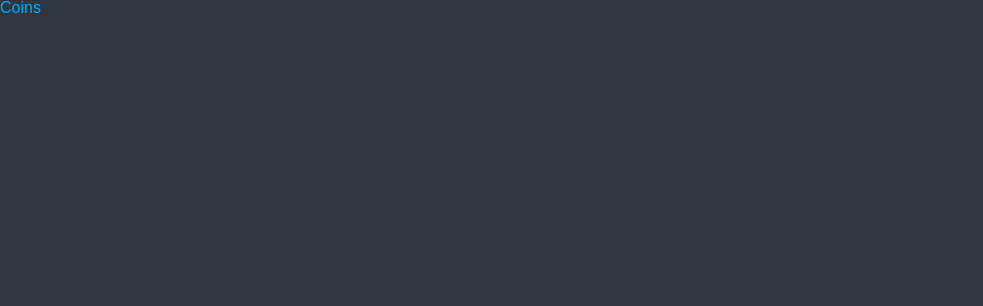
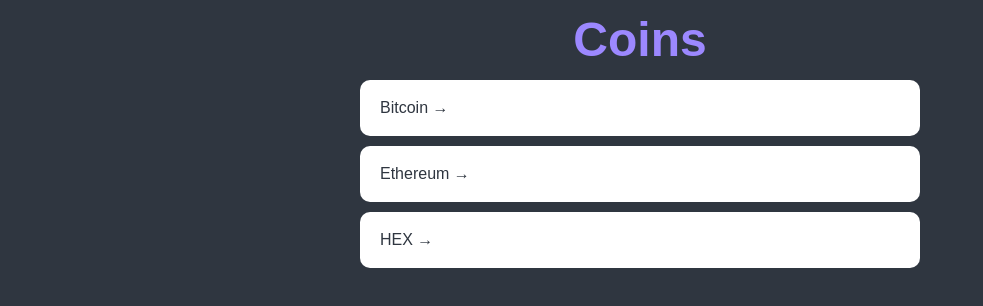
Before and after one commit to xoxojw/coin-tracking-app, a React (Create React App) app: page / in a window 1280 px wide. Shown: the top 306 px of the page, without its empty margins (0-983 px from the left). Built offline with nearby package versions, Linux system fonts and the light colour scheme.

Commit message:
Design: 기본 UI 완성

```diff
--- a/src/routes/Coins.tsx
+++ b/src/routes/Coins.tsx
@@ -1,11 +1,96 @@
+import { Link } from "react-router-dom";
 import styled from "styled-components";
 
+const coins = [
+  {
+    id: "btc-bitcoin",
+    name: "Bitcoin",
+    symbol: "BTC",
+    rank: 1,
+    is_new: false,
+    is_active: true,
+    type: "coin",
+  },
+  {
+    id: "eth-ethereum",
+    name: "Ethereum",
+    symbol: "ETH",
+    rank: 2,
+    is_new: false,
+    is_active: true,
+    type: "coin",
+  },
+  {
+    id: "hex-hex",
+    name: "HEX",
+    symbol: "HEX",
+    rank: 3,
+    is_new: false,
+    is_active: true,
+    type: "token",
+  },
+]
+
 const Coins = () => {
-  return <Title>Coins</Title>;
+  return (
+    <>
+      <Container>
+        <Header>
+          <Title>Coins</Title>
+        </Header>
+        <Section>
+          <CoinsList>
+            {coins.map(coin => (
+              <Coin key={coin.id}>
+                <Link to={`/${coin.id}`}>{coin.name} &rarr;</Link>
+              </Coin>
+            ))}
+          </CoinsList>
+        </Section>
+      </Container>
+    </>
+  );
 };
 
 export default Coins;
 
 const Title = styled.h1`
-  color: ${props => props.theme.accentColor}
+  color: ${props => props.theme.accentColor};
+  font-size: 48px;
+  font-weight: 700;
 `;
+
+const Container = styled.div`
+  padding: 0px 20px;
+  max-width: 600px;
+  margin: 0 auto;
+`;
+
+const Header = styled.header`
+  height: 10vh;
+  display: flex;
+  justify-content: center;
+  align-items: center;
+`;
+
+const Section = styled.section``;
+
+const CoinsList = styled.ul``;
+
+const Coin = styled.li`
+  background-color: white;
+  color: ${props => props.theme.bgColor};
+  margin-bottom: 10px;
+  border-radius: 10px;
+  a {
+    padding: 20px;
+    transition: color 0.2s ease-in-out;
+    // display: block - 카드 전체를 클릭할 수 있도록
+    display: block;
+  }
+  &:hover {
+    a {
+      color: ${props => props.theme.accentColor};
+    }
+  }
+`;
--- a/src/styles/GlobalStyle.tsx
+++ b/src/styles/GlobalStyle.tsx
@@ -62,6 +62,7 @@
   }
   a {
     text-decoration: none;
+    color: inherit;
   }
 `;
 
--- a/src/styles/theme.ts
+++ b/src/styles/theme.ts
@@ -4,5 +4,5 @@
   // https://flatuicolors.com/palette/gb
   bgColor: "#2f3640",
   textColor: "#f5f6fa",
-  accentColor: "#00a8ff",
+  accentColor: "#9c88ff",
 }
```
